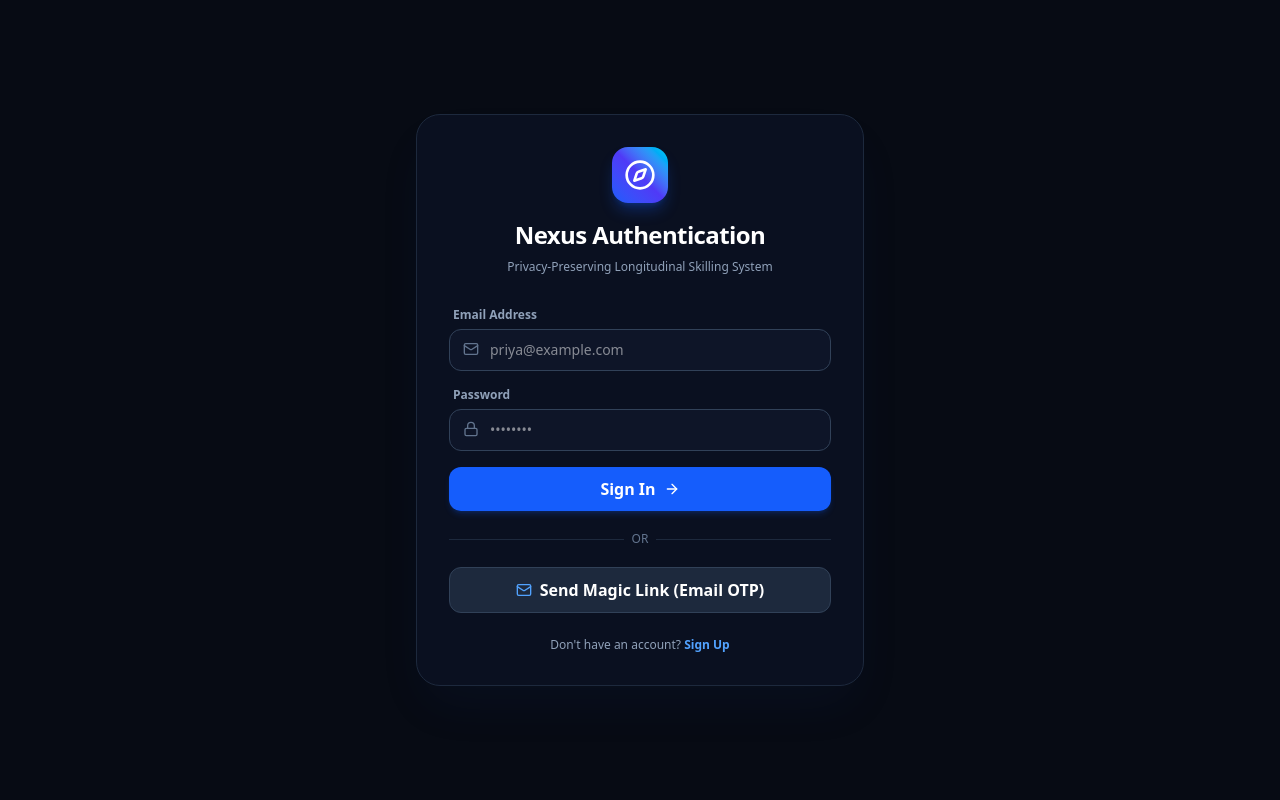
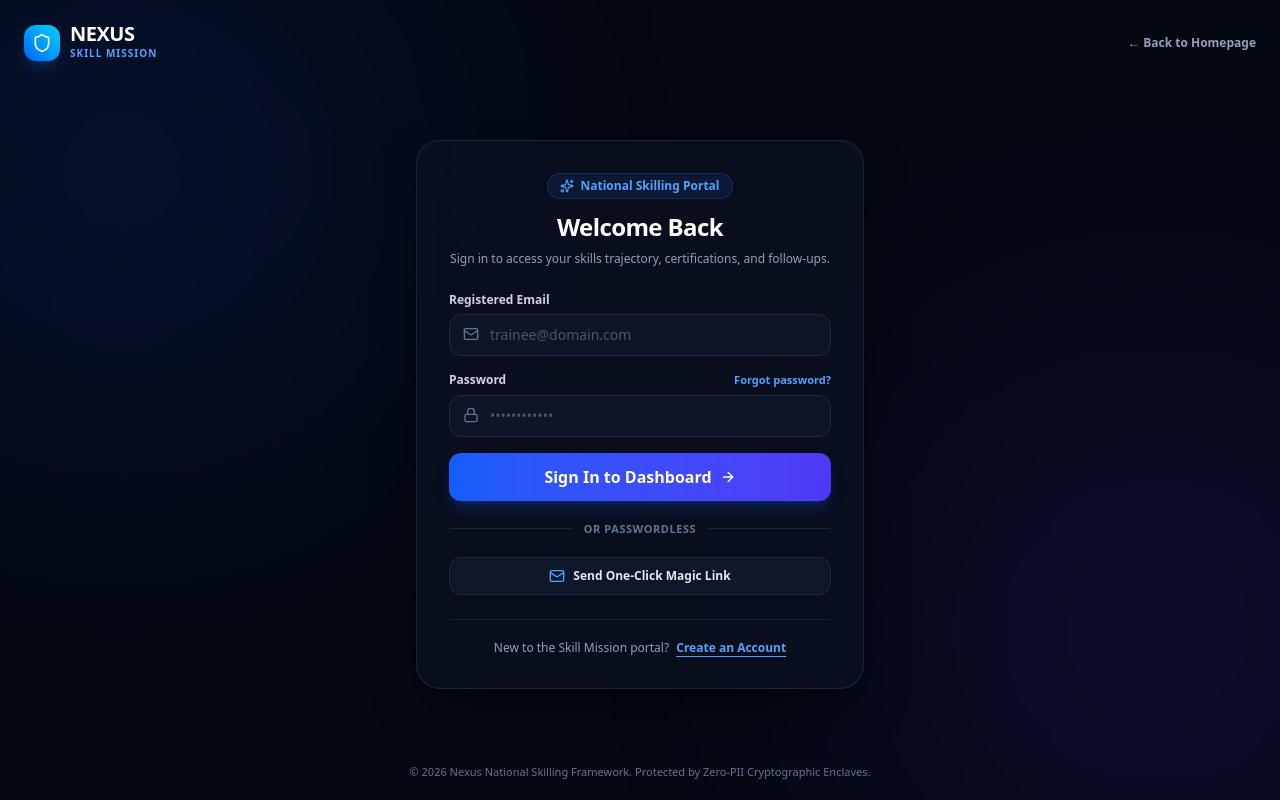
Before and after one commit to swayamkate/project-nexus, a Next.js app: page /login in a window 1280 px wide. Built offline with nearby package versions, Linux system fonts and the light colour scheme; no server answers.

Commit message:
style: elevated UI with professional theme and distinct login designs

```diff
--- a/src/app/login/page.tsx
+++ b/src/app/login/page.tsx
@@ -3,7 +3,8 @@
 import React, { useState } from 'react';
 import { createClient } from '@/lib/supabaseBrowser';
 import { useRouter } from 'next/navigation';
-import { Compass, Mail, Lock, Loader2, ArrowRight } from 'lucide-react';
+import { Shield, Mail, Lock, Loader2, ArrowRight, CheckCircle2, Sparkles } from 'lucide-react';
+import Link from 'next/link';
 
 export default function LoginPage() {
   const [email, setEmail] = useState('');
@@ -28,7 +29,7 @@ export default function LoginPage() {
           password,
         });
         if (error) throw error;
-        router.push('/');
+        router.push('/dashboard');
         router.refresh();
       } else {
         const { error } = await supabase.auth.signUp({
@@ -39,10 +40,10 @@ export default function LoginPage() {
           },
         });
         if (error) throw error;
-        setSuccessMsg('Check your email for the confirmation link!');
+        setSuccessMsg('Verification link sent! Check your inbox to confirm your account.');
       }
     } catch (err: any) {
-      setError(err.message);
+      setError(err.message || 'Authentication failed. Please try again.');
     } finally {
       setLoading(false);
     }
@@ -50,7 +51,7 @@ export default function LoginPage() {
 
   const handleMagicLink = async () => {
     if (!email) {
-      setError('Please enter your email for the magic link.');
+      setError('Please enter your email address above to receive a Magic Link.');
       return;
     }
     setLoading(true);
@@ -65,42 +66,76 @@ export default function LoginPage() {
         },
       });
       if (error) throw error;
-      setSuccessMsg('Magic link sent! Check your email (powered by Resend).');
+      setSuccessMsg('Secure Magic Link dispatched to your email.');
     } catch (err: any) {
-      setError(err.message);
+      setError(err.message || 'Failed to send Magic Link.');
     } finally {
       setLoading(false);
     }
   };
 
   return (
-    <div className="min-h-screen bg-[#070b14] flex items-center justify-center p-4 selection:bg-blue-600 selection:text-white">
-      <div className="w-full max-w-md bg-[#0a1020] border border-slate-800 rounded-3xl p-8 shadow-2xl shadow-blue-900/10">
-        <div className="flex flex-col items-center mb-8">
-          <div className="w-14 h-14 rounded-2xl bg-gradient-to-tr from-blue-600 via-indigo-600 to-cyan-400 flex items-center justify-center shadow-lg shadow-blue-600/30 mb-4">
-            <Compass className="w-8 h-8 text-white" />
+    <div className="min-h-screen bg-[#040812] text-slate-100 flex flex-col justify-between selection:bg-blue-600 selection:text-white relative overflow-hidden">
+
+      {/* Dynamic Background Glows */}
+      <div className="absolute top-[-10%] left-[-10%] w-[500px] h-[500px] bg-blue-600/15 rounded-full blur-[140px] pointer-events-none" />
+      <div className="absolute bottom-[-10%] right-[-10%] w-[500px] h-[500px] bg-indigo-600/15 rounded-full blur-[140px] pointer-events-none" />
+
+      {/* Top Bar Navigation */}
+      <header className="w-full max-w-7xl mx-auto px-6 py-6 flex items-center justify-between z-10">
+        <Link href="/" className="flex items-center space-x-2.5 group">
+          <div className="w-9 h-9 rounded-xl bg-gradient-to-tr from-blue-600 to-cyan-400 flex items-center justify-center shadow-lg shadow-blue-500/20 group-hover:scale-105 transition">
+            <Shield className="w-5 h-5 text-white" />
           </div>
-          <h1 className="text-2xl font-black text-white tracking-tight">Nexus Authentication</h1>
-          <p className="text-xs text-slate-400 mt-2 text-center">
-            Privacy-Preserving Longitudinal Skilling System
+          <div>
+            <span className="font-black text-xl tracking-tight text-white block leading-none">NEXUS</span>
+            <span className="text-[10px] text-blue-400 font-bold uppercase tracking-widest block mt-0.5">Skill Mission</span>
+          </div>
+        </Link>
+
+        <Link href="/" className="text-xs font-semibold text-slate-400 hover:text-white transition flex items-center">
+          ← Back to Homepage
+        </Link>
+      </header>
+
+      {/* Main Authentication Card */}
+      <main className="flex-1 flex items-center justify-center px-4 py-8 z-10">
+        <div className="w-full max-w-md bg-[#0a1020]/90 backdrop-blur-xl border border-slate-800/90 rounded-3xl p-8 shadow-2xl shadow-black/60 relative">
+
+          {/* Header Title */}
+          <div className="text-center mb-6">
+            <div className="inline-flex items-center space-x-1.5 px-3 py-1 rounded-full bg-blue-500/10 border border-blue-500/20 text-blue-400 text-xs font-bold mb-3">
+              <Sparkles className="w-3.5 h-3.5" />
+              <span>National Skilling Portal</span>
+            </div>
+            <h1 className="text-2xl font-black text-white tracking-tight">
+              {isLogin ? 'Welcome Back' : 'Create Trainee Account'}
+            </h1>
+            <p className="text-xs text-slate-400 mt-1.5 leading-relaxed">
+              {isLogin
+                ? 'Sign in to access your skills trajectory, certifications, and follow-ups.'
+                : 'Join the privacy-first longitudinal outcome and career progress registry.'}
             </p>
           </div>
 
+          {/* Feedback Messages */}
           {error && (
-          <div className="bg-rose-500/10 border border-rose-500/30 text-rose-400 text-xs p-3 rounded-xl mb-4 text-center">
+            <div className="bg-rose-500/10 border border-rose-500/25 text-rose-400 text-xs p-3.5 rounded-xl mb-4 text-center leading-snug">
               {error}
             </div>
           )}
 
           {successMsg && (
-          <div className="bg-emerald-500/10 border border-emerald-500/30 text-emerald-400 text-xs p-3 rounded-xl mb-4 text-center">
-            {successMsg}
+            <div className="bg-emerald-500/10 border border-emerald-500/25 text-emerald-400 text-xs p-3.5 rounded-xl mb-4 text-center flex items-center justify-center space-x-2 leading-snug">
+              <CheckCircle2 className="w-4 h-4 flex-shrink-0" />
+              <span>{successMsg}</span>
             </div>
           )}
 
+          {/* Form */}
           <form onSubmit={handleAuth} className="space-y-4">
             <div>
-            <label className="text-xs font-semibold text-slate-400 block mb-1.5 ml-1">Email Address</label>
+              <label className="text-xs font-bold text-slate-300 block mb-1.5">Registered Email</label>
               <div className="relative">
                 <Mail className="w-4 h-4 text-slate-500 absolute left-3.5 top-3" />
                 <input
@@ -108,14 +143,25 @@ export default function LoginPage() {
                   required
                   value={email}
                   onChange={(e) => setEmail(e.target.value)}
-                className="w-full bg-slate-900/80 text-white text-sm pl-10 pr-4 py-2.5 rounded-xl border border-slate-700 focus:outline-none focus:border-blue-500 focus:ring-1 focus:ring-blue-500 transition-all"
-                placeholder="priya@example.com"
+                  className="w-full bg-slate-900/90 text-white text-sm pl-10 pr-4 py-2.5 rounded-xl border border-slate-800 focus:outline-none focus:border-blue-500 focus:ring-2 focus:ring-blue-500/20 transition-all placeholder:text-slate-600"
+                  placeholder="trainee@domain.com"
                 />
               </div>
             </div>
 
             <div>
-            <label className="text-xs font-semibold text-slate-400 block mb-1.5 ml-1">Password</label>
+              <div className="flex items-center justify-between mb-1.5">
+                <label className="text-xs font-bold text-slate-300">Password</label>
+                {isLogin && (
+                  <button
+                    type="button"
+                    onClick={handleMagicLink}
+                    className="text-[11px] text-blue-400 hover:text-blue-300 font-semibold transition"
+                  >
+                    Forgot password?
+                  </button>
+                )}
+              </div>
               <div className="relative">
                 <Lock className="w-4 h-4 text-slate-500 absolute left-3.5 top-3" />
                 <input
@@ -123,8 +169,8 @@ export default function LoginPage() {
                   required
                   value={password}
                   onChange={(e) => setPassword(e.target.value)}
-                className="w-full bg-slate-900/80 text-white text-sm pl-10 pr-4 py-2.5 rounded-xl border border-slate-700 focus:outline-none focus:border-blue-500 focus:ring-1 focus:ring-blue-500 transition-all"
-                placeholder="••••••••"
+                  className="w-full bg-slate-900/90 text-white text-sm pl-10 pr-4 py-2.5 rounded-xl border border-slate-800 focus:outline-none focus:border-blue-500 focus:ring-2 focus:ring-blue-500/20 transition-all placeholder:text-slate-600"
+                  placeholder="••••••••••••"
                 />
               </div>
             </div>
@@ -132,41 +178,52 @@ export default function LoginPage() {
             <button
               type="submit"
               disabled={loading}
-            className="w-full bg-blue-600 hover:bg-blue-500 text-white font-bold py-2.5 rounded-xl shadow-md shadow-blue-600/20 transition-all flex items-center justify-center space-x-2 disabled:opacity-70 disabled:cursor-not-allowed"
+              className="w-full bg-gradient-to-r from-blue-600 to-indigo-600 hover:from-blue-500 hover:to-indigo-500 text-white font-bold py-3 rounded-xl shadow-lg shadow-blue-600/25 transition-all flex items-center justify-center space-x-2 disabled:opacity-60 disabled:cursor-not-allowed mt-2"
             >
               {loading ? <Loader2 className="w-4 h-4 animate-spin" /> : null}
-            <span>{isLogin ? 'Sign In' : 'Create Account'}</span>
+              <span>{isLogin ? 'Sign In to Dashboard' : 'Register Trainee Profile'}</span>
               {!loading && <ArrowRight className="w-4 h-4" />}
             </button>
           </form>
 
-        <div className="mt-5 mb-5 flex items-center justify-center space-x-2">
-          <div className="h-px bg-slate-800 flex-1"></div>
-          <span className="text-xs text-slate-500 font-medium">OR</span>
-          <div className="h-px bg-slate-800 flex-1"></div>
+          {/* Divider */}
+          <div className="mt-5 mb-5 flex items-center justify-center space-x-3">
+            <div className="h-px bg-slate-800/80 flex-1" />
+            <span className="text-[11px] text-slate-500 font-bold uppercase tracking-wider">or passwordless</span>
+            <div className="h-px bg-slate-800/80 flex-1" />
           </div>
 
+          {/* Magic Link Option */}
           <button
             onClick={handleMagicLink}
             disabled={loading}
             type="button"
-          className="w-full bg-slate-800 hover:bg-slate-700 border border-slate-700 text-white font-bold py-2.5 rounded-xl transition-all flex items-center justify-center space-x-2 disabled:opacity-70"
+            className="w-full bg-slate-900 hover:bg-slate-800/90 border border-slate-800 text-slate-200 font-semibold py-2.5 rounded-xl transition flex items-center justify-center space-x-2 text-xs"
           >
             <Mail className="w-4 h-4 text-blue-400" />
-          <span>Send Magic Link (Email OTP)</span>
+            <span>Send One-Click Magic Link</span>
           </button>
 
-        <p className="text-center mt-6 text-xs text-slate-400">
-          {isLogin ? "Don't have an account?" : "Already have an account?"}{' '}
+          {/* Mode Switcher Footer */}
+          <div className="text-center mt-6 pt-5 border-t border-slate-800/60">
+            <p className="text-xs text-slate-400">
+              {isLogin ? "New to the Skill Mission portal?" : "Already registered?"}{' '}
               <button
                 type="button"
-            onClick={() => setIsLogin(!isLogin)}
-            className="text-blue-400 font-bold hover:underline"
+                onClick={() => { setIsLogin(!isLogin); setError(null); setSuccessMsg(null); }}
+                className="text-blue-400 font-bold hover:text-blue-300 underline underline-offset-4 ml-1"
               >
-            {isLogin ? 'Sign Up' : 'Log In'}
+                {isLogin ? 'Create an Account' : 'Sign In'}
               </button>
             </p>
           </div>
         </div>
+      </main>
+
+      {/* Footer */}
+      <footer className="text-center py-5 text-[11px] text-slate-500 z-10">
+        © 2026 Nexus National Skilling Framework. Protected by Zero-PII Cryptographic Enclaves.
+      </footer>
+    </div>
   );
 }
--- a/src/app/page.tsx
+++ b/src/app/page.tsx
@@ -68,12 +68,12 @@ export default function LandingPage() {
             The definitive longitudinal tracking system for governments, trainees, and employers. Real-time wage progression, verified outcomes, and zero-PII analytics.
           </p>
           <div className="flex flex-col sm:flex-row items-center justify-center gap-4">
-            <Link href="/login" className="w-full sm:w-auto px-8 py-4 bg-blue-600 hover:bg-blue-500 text-white font-black rounded-2xl shadow-xl shadow-blue-600/20 transition flex items-center justify-center text-lg">
-              Start Free Trial <ArrowRight className="w-5 h-5 ml-2" />
+            <Link href="/login" className="w-full sm:w-auto px-8 py-4 bg-gradient-to-r from-blue-600 to-indigo-600 hover:from-blue-500 hover:to-indigo-500 text-white font-black rounded-2xl shadow-xl shadow-blue-600/25 transition flex items-center justify-center text-lg">
+              Get Started Now <ArrowRight className="w-5 h-5 ml-2" />
             </Link>
-            <a href="https://administrator.avishkark.in" className="w-full sm:w-auto px-8 py-4 bg-slate-800 hover:bg-slate-700 text-white font-bold rounded-2xl border border-slate-700 transition flex items-center justify-center text-lg">
-              Admin Portal
-            </a>
+            <Link href="#features" className="w-full sm:w-auto px-8 py-4 bg-slate-900/80 hover:bg-slate-800 text-white font-bold rounded-2xl border border-slate-800 transition flex items-center justify-center text-lg">
+              Explore Platform
+            </Link>
           </div>
         </div>
       </section>
```
Also changed, not shown: 1 other file (tests, documents, lock files or other folders). Lines whose indentation alone changed are shown as unchanged.
